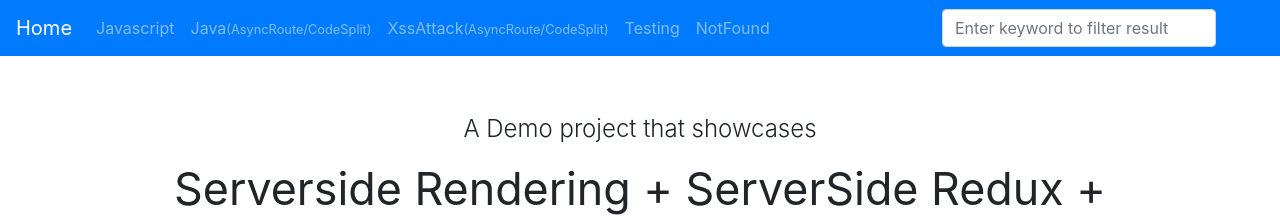
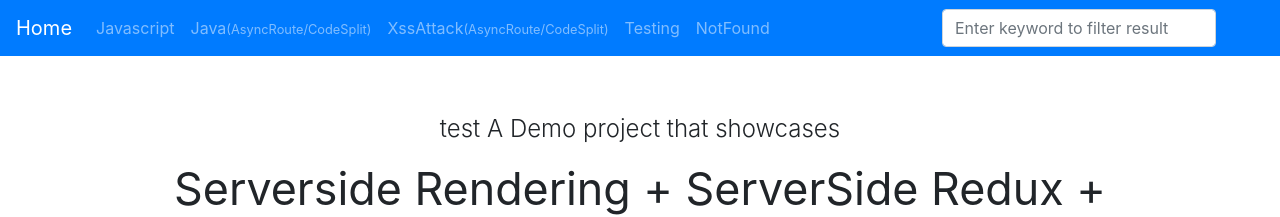
Before and after one commit to limuzi91/Serverside-Rendering, a React app: page / in a window 1280 px wide. Shown: the top 217 px of the page. Built offline with nearby package versions, Linux system fonts and the light colour scheme.

Commit message:
test git pull

```diff
--- a/src/pages/HomePage.js
+++ b/src/pages/HomePage.js
@@ -41,7 +41,9 @@ class HomePage extends Component {
           style={{ minHeight: "100vh", marginTop: "-100px" }}
         >
           <div>
-            <h4 className="font-weight-light">A Demo project that showcases</h4>
+            <h4 className="font-weight-light">
+              test A Demo project that showcases
+            </h4>
             <h4 className="display-4 mb-5">
               <small>
                 Serverside Rendering + ServerSide Redux + CodeSplitting /
```
